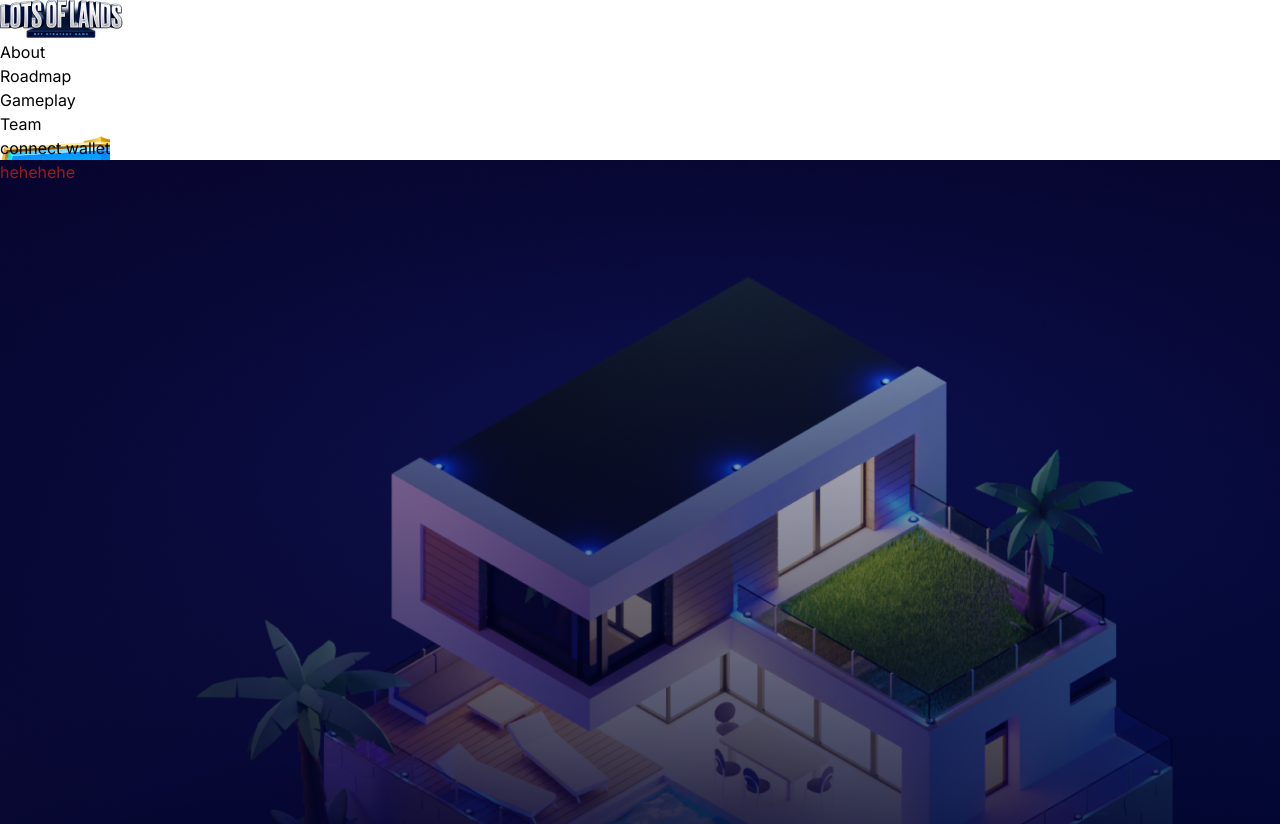
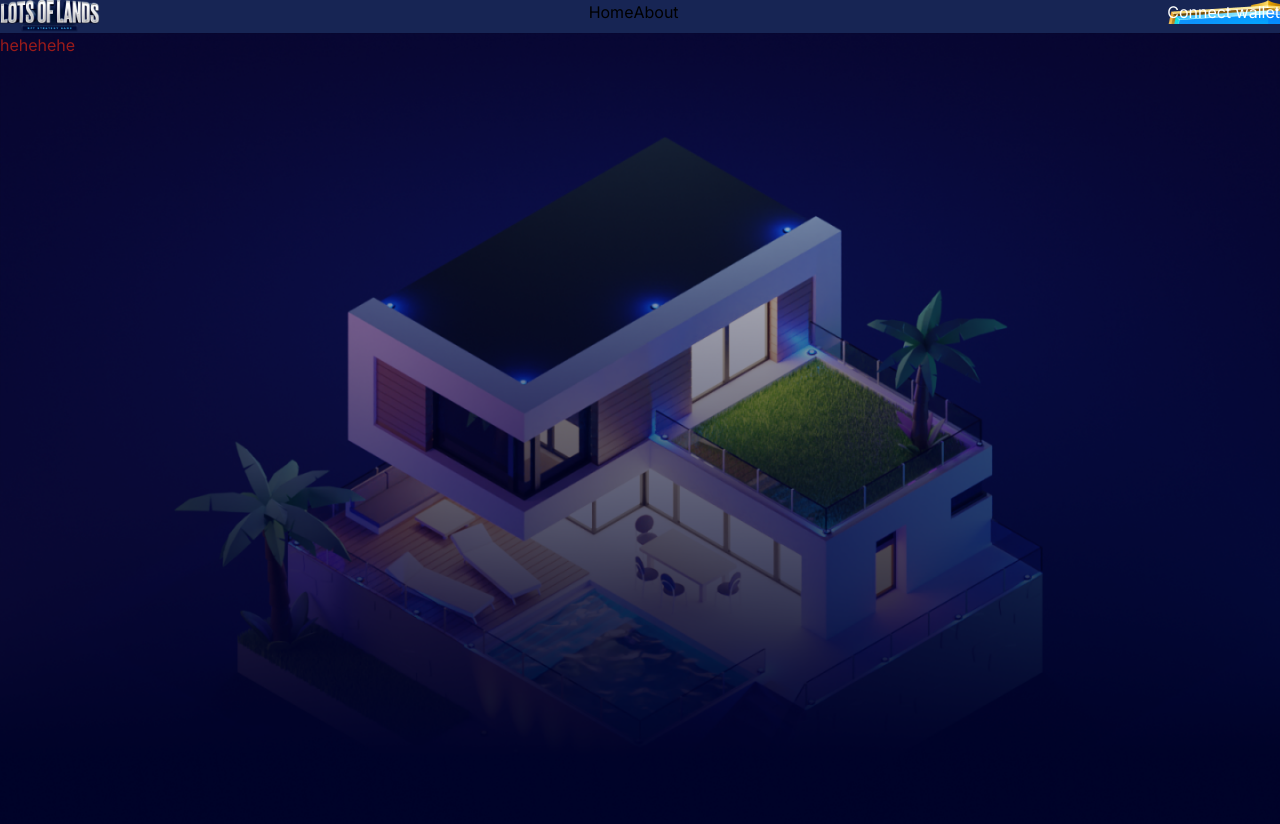
Before and after one commit to michaelNuel/lostlands, a Next.js app: page / in a window 1280 px wide. Shown: the top 824 px of the page. Built offline with nearby package versions, Linux system fonts and the light colour scheme.

Commit message:
finallyy fixed this nonesense

```diff
--- a/Components/Navbar/Navbar.tsx
+++ /dev/null
@@ -1,50 +0,0 @@
-import Image from 'next/image'
-import React from 'react'
-import Navlistlink from './Navlistlink'
-
-export default function Navbar() {
-    const links = [
-        {
-            id:"1",
-            linkText:"About"
-        },
-        {
-            id:"2",
-            linkText:"Roadmap"
-        },
-        {
-            id:"3",
-            linkText:"Gameplay"
-        },
-        {
-            id:"4",
-            linkText:"Team"
-        }
-    ]
-  return (
-    <div className='bg-violet-950'>
-      <div className="container mx-auto">
-       <div className='flex flex-row'>
-         <div>
-            <Image
-             alt='#'
-             width={122.52}
-             height={40}
-             src={"/bg-01 3.png"}
-            />
-         </div>
-
-         <div className='bg-black'>
-             <Navlistlink linkType={links}  />
-         </div>
-
-         <div>
-            <button className='btn text-red-950'>
-                connect wallet
-            </button>
-         </div>
-       </div>
-      </div>
-    </div>
-  )
-}
--- a/Components/Navbar/Navlistlink.tsx
+++ /dev/null
@@ -1,19 +0,0 @@
-type NavlistlinkProps={
-    linkType: {
-        id:string
-        linkText: string
-    }[]
-}
-export default function Navlistlink(props:NavlistlinkProps) {
-  return (
-    <ul className='flex bg-slate-600'>
-     {props.linkType.map(items => {
-        return(
-            <li className="text-xs text-red-900" key={items.id}>
-               {items.linkText}
-            </li>
-        )
-     })}
-    </ul>
-  )
-}
--- a/src/app/Sections/Heropage/Heropag.tsx
+++ b/src/app/Sections/Heropage/Heropag.tsx
@@ -1,6 +1,3 @@
-import Navbar from "../../../../Components/Navbar/Navbar";
-
-
 export default function Heropag() {
   return (
     <div className="hero h-screen ">
@@ -8,5 +5,6 @@ export default function Heropag() {
          <h1 className="text-red-800">hehehehe</h1>
       </div>
     </div>
+
   )
 }
--- /dev/null
+++ b/src/app/Sections/Navbar/Navbar.tsx
@@ -0,0 +1,42 @@
+import Image from "next/image";
+import Navbarlist from "./Navbarlist";
+
+export default function Navbar() {
+   const navLink = [
+    {
+        id:"1",
+        links:"Home"
+    },
+    {
+        id:"2",
+        links:"About"
+    }
+   ]
+
+  return (
+    <div className="bg-blue-950 border-transparent">
+       <div className="container mx-auto">
+         <div className="flex justify-between gap-3">
+            <div>
+                <Image
+                  alt={"#"}
+                  width={100}
+                  height={100}
+                  src={"/bg-01 3.png"}
+                />
+            </div>
+
+            <div>
+                <Navbarlist data={navLink} />
+            </div>
+
+            <div>
+                <button className="btn">
+                  <h2 className="text-white">Connect wallet</h2>
+                </button>
+            </div>
+         </div>
+       </div>
+    </div>
+  )
+}
--- /dev/null
+++ b/src/app/Sections/Navbar/Navbarlist.tsx
@@ -0,0 +1,18 @@
+type NavbarlistProps = {
+    data:{
+        id: string
+        links:string
+    }[]
+}
+
+export default function Navbarlist(props:NavbarlistProps) {
+  return (
+    <ul className="flex justify-around">
+       {props.data.map(item => {
+        return (
+          <li key={item.id}>{item.links}</li>
+        )
+       })}
+    </ul>
+  )
+}
--- a/src/app/globals.css
+++ b/src/app/globals.css
@@ -16,7 +16,23 @@
 
 .hero{
   background-image:url(../../public/Group\ 1000001887.png);
+  background-size: cover;
+  background-repeat: no-repeat;
 }
+
+@media (max-width: 768px) {
+  .hero{
+    background-image:url(../../public/Group\ 1000001887.png);
+    background-repeat: no-repeat;
+    background-size: auto 100%;
+    background-position: center center;
+    margin: 0;
+    height: 100vh;
+    width: 100vw;
+  }
+}
+
+
 
 .btn{
   background-image: url(../../public/Group\ 1000001610.png);
--- a/src/app/page.tsx
+++ b/src/app/page.tsx
@@ -1,5 +1,5 @@
-import Navbar from "../../Components/Navbar/Navbar";
 import Heropag from "./Sections/Heropage/Heropag";
+import Navbar from "./Sections/Navbar/Navbar";
 
 
 export default function Home() {
```
